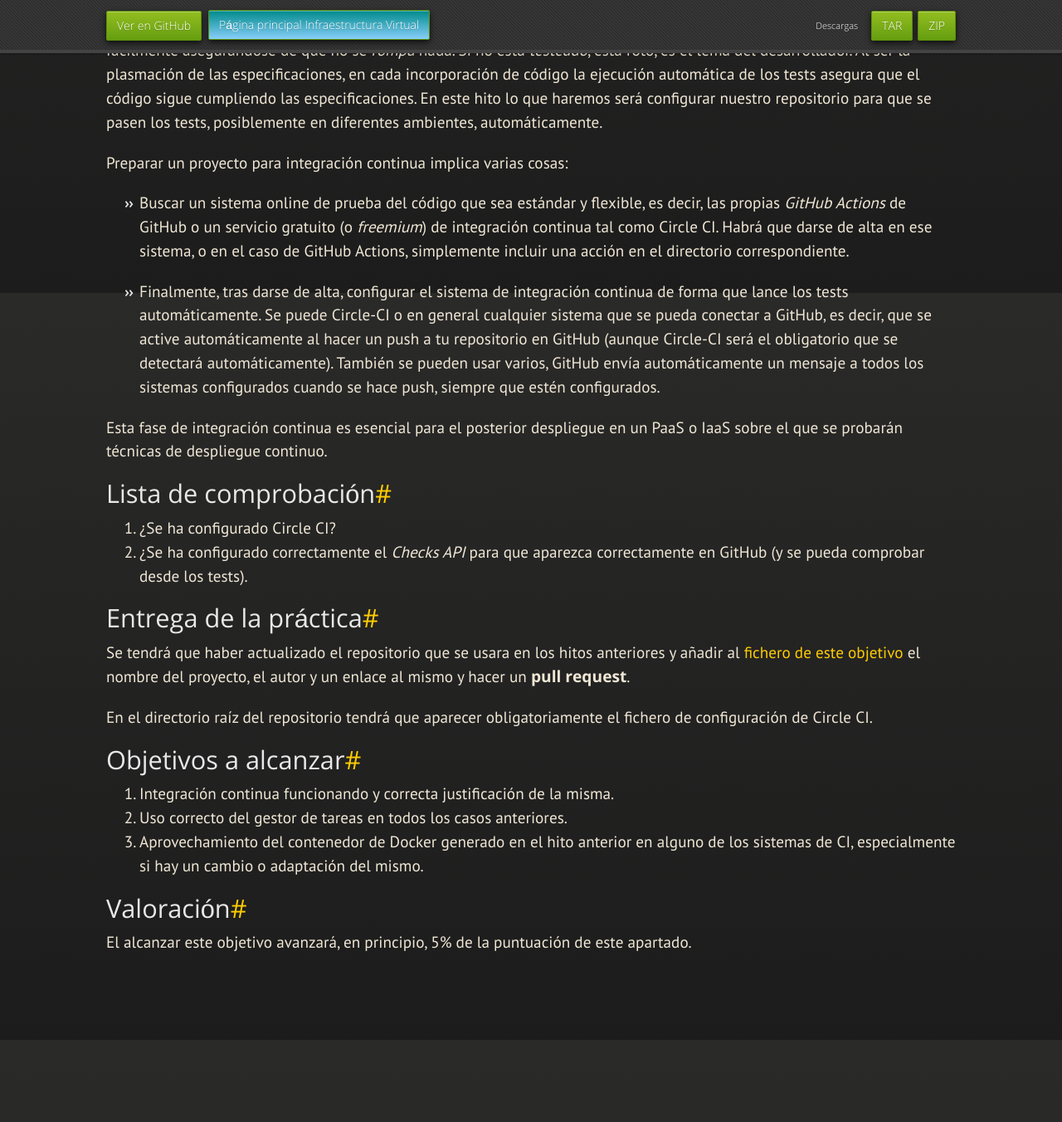
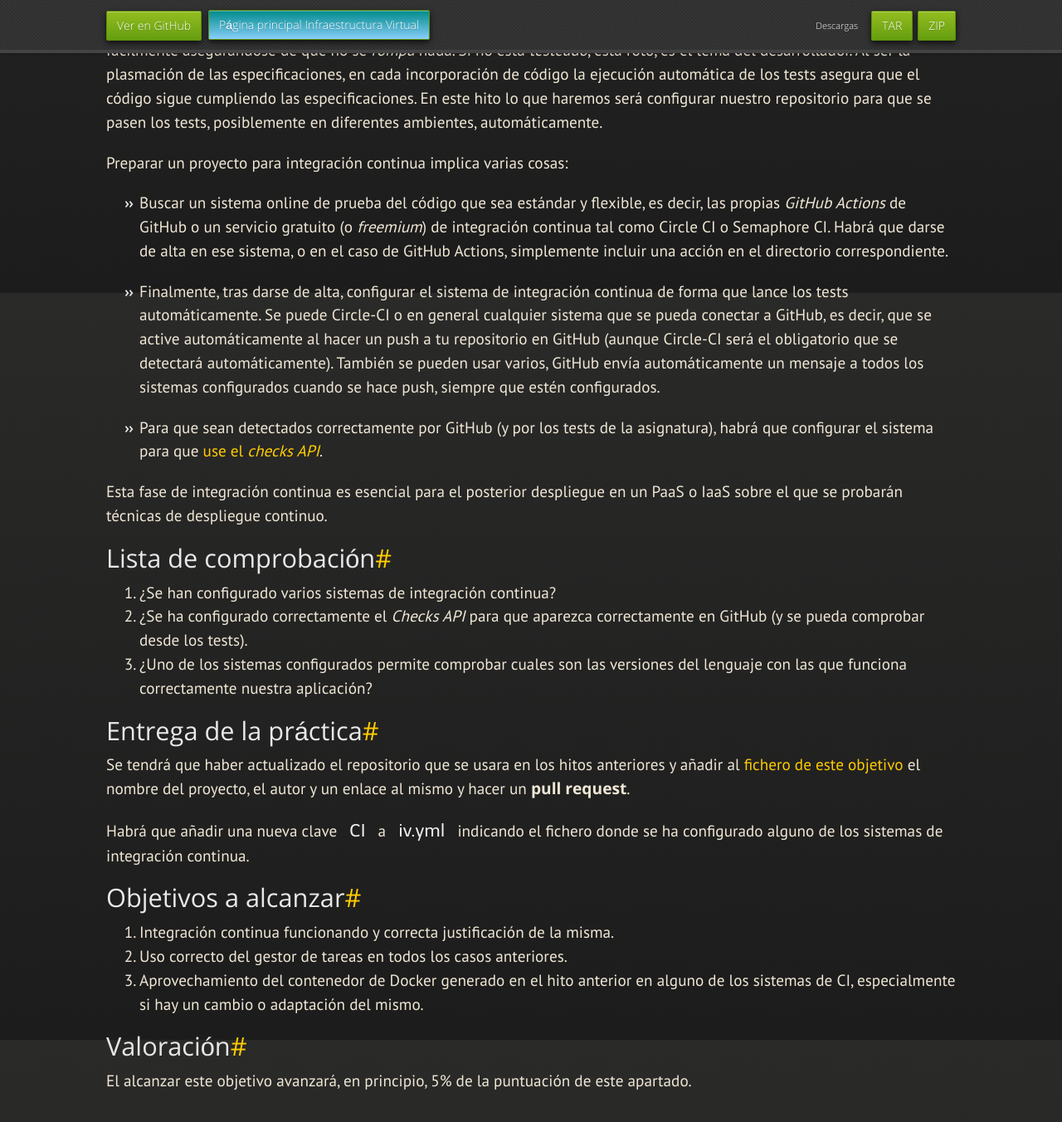
Before and after one commit to JJ/IV, a Jekyll site: the page built from documentos/proyecto/6.CI.md, in a window 1280 px wide and 1400 px high, scrolled down 547 px. Shown: the top 1352 px of the window at 83% size. Built offline with Jekyll 4.4.1, drawn with Linux system fonts in a browser that asks for light colours; nearby versions of some CDN libraries; some web fonts are replaced; our own code applies the rules of GitHub Pages for plain Markdown files; before the commit the page ends 1807 px from its top, so only the background shows below that.

Commit message:
Sync documentos/proyecto/6.CI.md de master a gh-pages

```diff
--- a/documentos/proyecto/6.CI.md
+++ b/documentos/proyecto/6.CI.md
@@ -42,7 +42,7 @@ Preparar un proyecto para integración continua implica varias cosas:
 - Buscar un sistema online de prueba del código que sea estándar y
   flexible, es decir, las propias *GitHub Actions* de GitHub o un
   servicio gratuito (o *freemium*) de integración continua tal como
-  Circle CI. Habrá que darse de alta en ese sistema, o en el caso de
+  Circle CI o Semaphore CI. Habrá que darse de alta en ese sistema, o en el caso de
   GitHub Actions, simplemente incluir una acción en el directorio
   correspondiente.
 
@@ -54,15 +54,21 @@ Preparar un proyecto para integración continua implica varias cosas:
   varios, GitHub envía automáticamente un mensaje a todos los sistemas
   configurados cuando se hace push, siempre que estén configurados.
 
+- Para que sean detectados correctamente por GitHub (y por los tests de la
+  asignatura), habrá que configurar el sistema para que [use el *checks
+  API*](https://docs.github.com/en/rest/reference/checks).
+
 Esta fase de integración continua es esencial para el posterior
 despliegue en un PaaS o IaaS sobre el que se probarán técnicas de despliegue
 continuo.
 
 ## Lista de comprobación
 
-1. ¿Se ha configurado Circle CI?
+1. ¿Se han configurado varios sistemas de integración continua?
 2. ¿Se ha configurado correctamente el *Checks API* para que aparezca
    correctamente en GitHub (y se pueda comprobar desde los tests).
+3. ¿Uno de los sistemas configurados permite comprobar cuales son las versiones
+   del lenguaje con las que funciona correctamente nuestra aplicación?
 
 ## Entrega de la práctica
 
@@ -72,8 +78,8 @@ anteriores y añadir al
 el nombre del proyecto, el autor y un enlace al mismo y hacer un **pull
 request**.
 
-En el directorio raíz del repositorio tendrá que aparecer obligatoriamente el
-fichero de configuración de Circle CI.
+Habrá que añadir una nueva clave `CI` a `iv.yml` indicando el fichero donde se
+ha configurado alguno de los sistemas de integración continua.
 
 ## Objetivos a alcanzar
 
```
